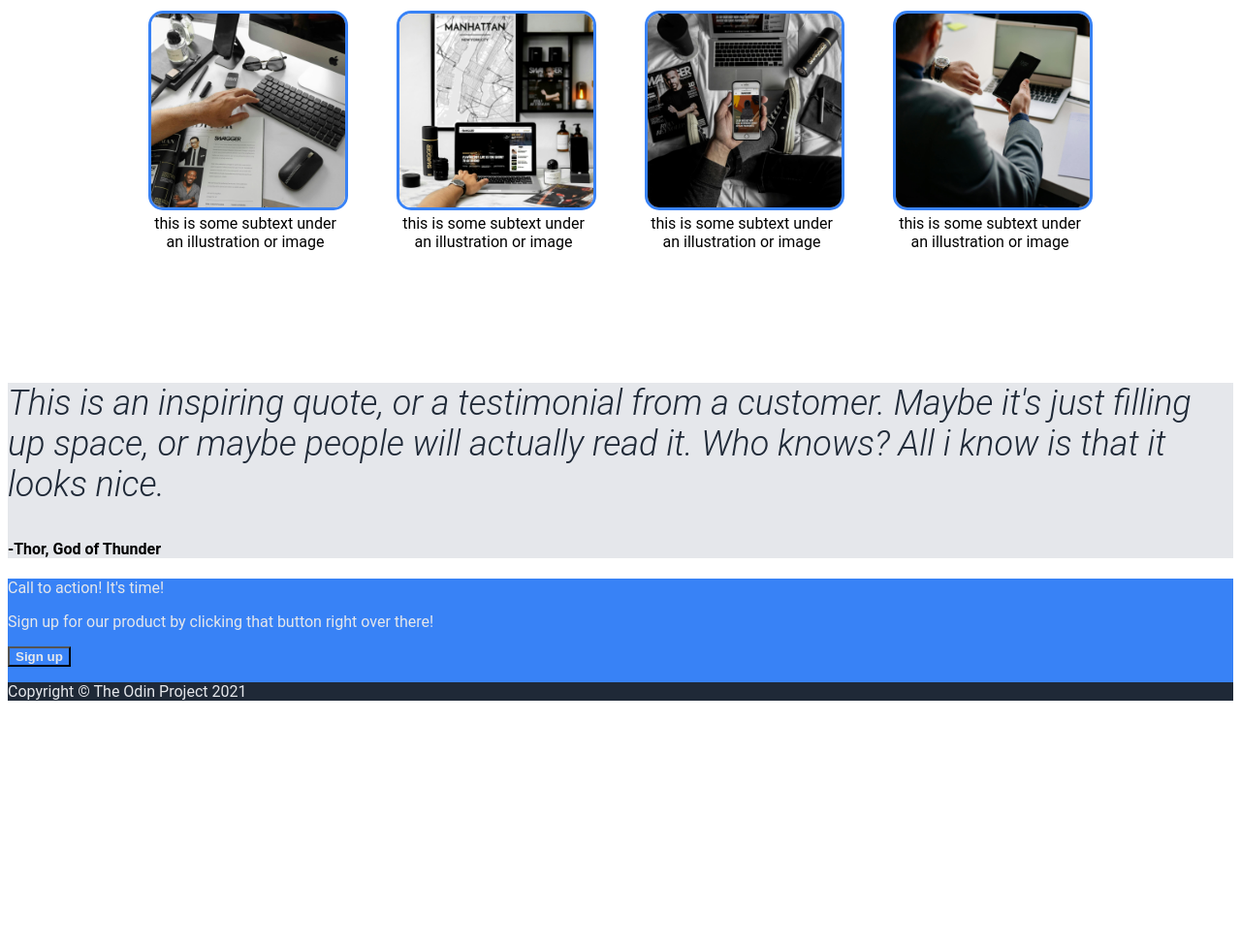
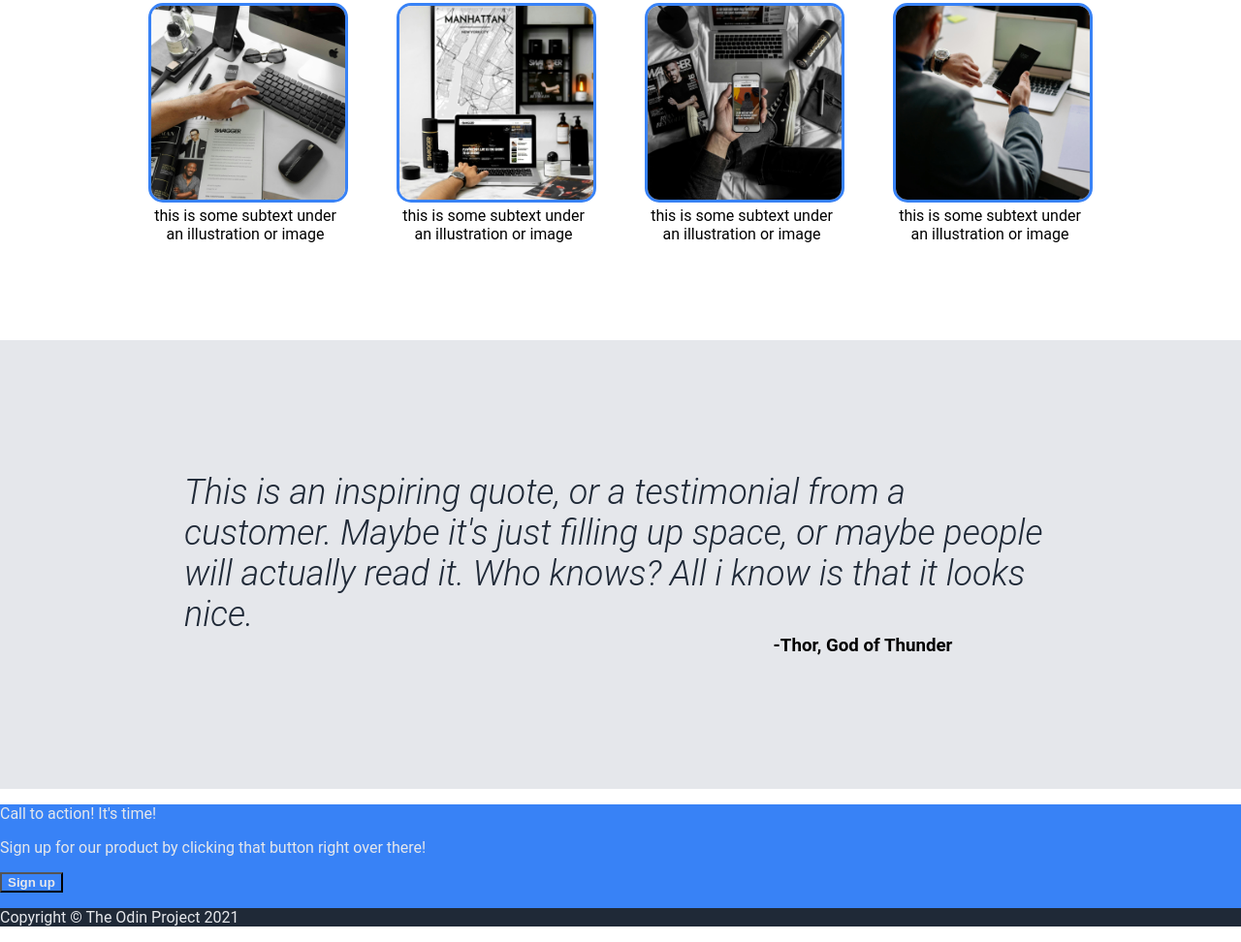
Before and after one commit to notwilliam1/odin-landing-page, a plain HTML site: page index.html in a window 1280 px wide. Shown: the part 712-1684 px from the top of the page at 97% size. Before the commit the page ends 1451 px from the top, so only its background shows below. Drawn offline with Linux system fonts and the light colour scheme.

Commit message:
feat: Completed css styling for quote div

```diff
--- a/index.html
+++ b/index.html
@@ -52,9 +52,9 @@
                 </div>
             </div>
         </div>
-        <div class="quote">
+        <div class="quote_section">
             <p><em>This is an inspiring quote, or a testimonial from a customer. Maybe it's just filling up space, or maybe people will actually read it. Who knows? All i know is that it looks nice.</em></p>
-            <h4>-Thor, God of Thunder<h4>
+            <h3>-Thor, God of Thunder<h3>
         </div>
         <div class="call_to_action">
             <p><bold>Call to action! It's time!</bold></p>
--- a/styles.css
+++ b/styles.css
@@ -1,6 +1,7 @@
 body {
     font-family: "Roboto", sans-serif;
     display: flex vertical auto;
+    margin: 0;
 }
 
 .hero, .footer {
@@ -38,14 +39,26 @@ button, .call_to_action {
 
 }
 
-.quote {
+.quote_section {
     background-color: #E5E7EB;
+    display: flex;
+    flex-direction: column;
+    align-items: center;
+    justify-content: space-between;
+    padding: 100px;
 }
 
-.quote p {
+.quote_section p {
     font-size: 36px;
     color: #1F2937;
     font-weight: 300;
+    max-width: 900px;
+    margin-bottom: 0;
+}
+
+.quote_section h3 {
+    margin-top: 0;
+    padding-left: 500px;
 }
 
 .footer p {
```
